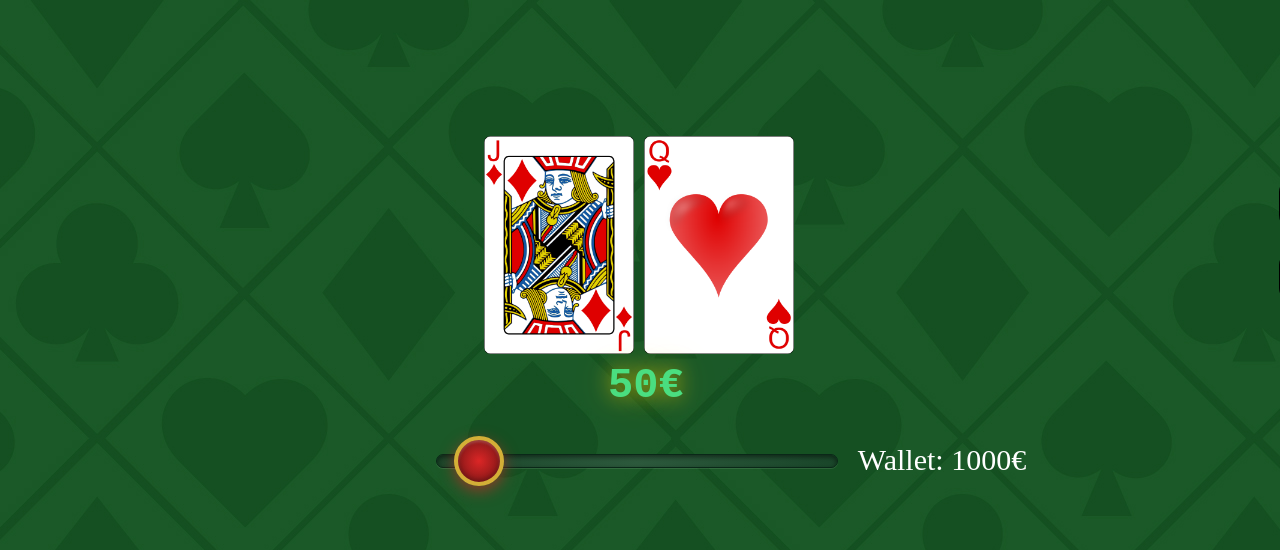
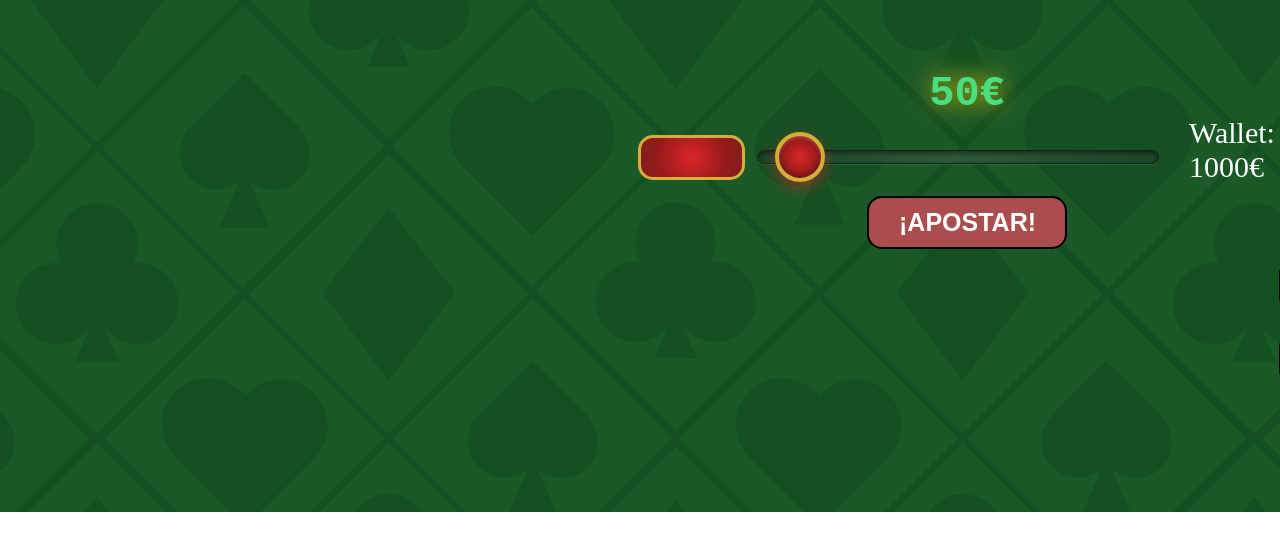
Before and after one commit to MedhoMs/bucajack, a plain HTML site: page index.html in a window 1280 px wide. Shown: the part 288-838 px from the top of the page. After the commit the page ends 800 px from the top, so only its background shows below. Drawn offline with Linux system fonts and the light colour scheme.

Commit message:
Added you have to choose the bet before play

```diff
--- a/index.html
+++ b/index.html
@@ -37,15 +37,18 @@
                     <button id="stand">Stand</button>
                 </div>
             </div>
-        </main>
+
 
             <div id="bet-money">
                 <p id="current-money"></p>
                 <div class="bet-value">
                     <p id="bet-amount">50€</p>
                     <input type="range" min="1" value="50" class="slider" id="money-slider">
+                    <button id="bet-money-selected">¡APOSTAR!</button>
                 </div>
+                <input type="number" min="1" id="exact-bet">
             </div>
+        </main>
 
         <dialog id="win-lose-dialog" >
             <div id="dialog-header"></div>
--- a/main.js
+++ b/main.js
@@ -19,8 +19,9 @@ function getRandomCard() {
 }
 
 window.addEventListener("load", () => {
-    dealerStartRound();
-    playerStartRound();
+    selectBet();
+    //dealerStartRound();
+    //playerStartRound();
 });
 
 ////////VARIABLES////////
@@ -37,8 +38,11 @@ let winLoseText = document.getElementById("win-lose-text");
 let againButton = document.getElementById("again");
 let moneyRound = document.getElementById("money-round");
 let moneySlider = document.getElementById("money-slider");
+let betMoney = document.getElementById("bet-money"); //Div que contiene todo para apostar(slider, dinero, input...)
 let betAmount = document.getElementById("bet-amount");
 let currentMoney = document.getElementById("current-money");
+let exactBet = document.getElementById("exact-bet"); //El input para apostar el dinero justo
+let betMoneySelected = document.getElementById("bet-money-selected"); //Boton para empezar la apuesta
 
 ////////VARIABLES////////
 
@@ -51,6 +55,7 @@ let cardPlayerId = 1; //Id que incrementara a medida que el jugador saque una ca
 let moneyEarned = 1000;
 currentMoney.innerHTML = `Wallet: ${moneyEarned}€`; //El dinero que tengo
 moneySlider.max = moneyEarned;
+exactBet.max = moneyEarned;
 
 ////////GLOBAL VARIABLES////////
 
@@ -68,24 +73,23 @@ stand.addEventListener("mouseup", standCard);
 //El atributo "click" me permite usar tanto el click del raton como el ENTER para disparar el evento
 againButton.addEventListener("click", restartRound);
 
-let isDragging = false; //Boolean para comprobar si la sliding bar esta siendo pulsado, y poder usar el listener de "mousemove"
-
-moneySlider.addEventListener('mousedown', function() {
-    isDragging = true;
-});
-
-//Si "isDragging" es true, se activa lo que diga el listener que lo deberia de ser porque lo es cuando mantengo el click por el anterior listener
-moneySlider.addEventListener('mousemove', function() {
-    if (isDragging) {
-        betAmount.innerHTML = `${moneySlider.value}€`;
+//Evento para apostar con el dinero exacto seleccionado
+exactBet.addEventListener("keyup", function(e) {
+    if (e.key === "Enter") {
+        betAmount.innerHTML = `${exactBet.value}€`;
+        if (exactBet.value > moneyEarned) {
+            betAmount.innerHTML = `${moneyEarned}€`
+        }
     }
 });
 
-moneySlider.addEventListener('mouseup', function() {
-    if (isDragging) {
-        isDragging = false;
-    }
+betMoneySelected.addEventListener("click", function() {
+    betMoney.style.display = "none";
+    dealerStartRound();
+    playerStartRound();
 });
+
+let isDragging = false; //Boolean para comprobar si la sliding bar esta siendo pulsado, y poder usar el listener de "mousemove"
 
 ////////EVENTS////////
 
@@ -99,6 +103,25 @@ moneySlider.addEventListener('mouseup', function() {
 
 
 ////////FUNCTIONS////////
+
+function selectBet() {
+    moneySlider.addEventListener('mousedown', function() {
+        isDragging = true;
+    });
+
+    //Si "isDragging" es true, se activa lo que diga el listener que lo deberia de ser porque lo es cuando mantengo el click por el anterior listener
+    moneySlider.addEventListener('mousemove', function() {
+        if (isDragging) {
+            betAmount.innerHTML = `${moneySlider.value}€`;
+        }
+    });
+
+    moneySlider.addEventListener('mouseup', function() {
+        if (isDragging) {
+            isDragging = false;
+        }
+    });
+}
 
 function dealerStartRound() {
     //Declaro "cardName = cardsDict[0][0]" y "cardValue = cardsDict[0][1]", que recojo del return de "getRandomCard",
@@ -242,6 +265,7 @@ function winLoseScreen(winner) {
         currentMoney.innerHTML = `Wallet: ${calcMoney}€`; //El dinero que tenia restado por lo que aposté
         moneyEarned = calcMoney; //Actualizo mi dinero maximo
         moneySlider.max = moneyEarned; //Actualizo el max del slider
+        exactBet.max = moneyEarned; //Actualizo el max del input para el dinero exacto
 
         winLoseText.innerHTML = `Has perdido bobolón <br> El dealer te la ha jugado (Esto esta amañado)`;
         moneyRound.innerHTML = `Pierdes: -${moneyEarnedFromBet}`;
@@ -252,6 +276,7 @@ function winLoseScreen(winner) {
         currentMoney.innerHTML = `Wallet: ${calcMoney}€`; //El dinero que tenia duplicado por haber ganado
         moneyEarned = calcMoney; //Actualizo mi dinero maximo
         moneySlider.max = moneyEarned; //Actualizo el max del slider
+        exactBet.max = moneyEarned; //Actualizo el max del input para el dinero exacto
 
         winLoseText.innerHTML = `¡Has ganado cabronazo <br> El dealer está llorando en una esquina!`;
 
@@ -308,8 +333,11 @@ function restartRound() {
     moneySlider.style.pointerEvents = "all";
 
     //Llamamos a las funciones para que el dealer y el player vuelva a empezar la ronda
-    dealerStartRound();
-    playerStartRound();
+    //dealerStartRound();
+    //playerStartRound();
+
+    betMoney.style.display = "flex";
+    selectBet();
 }
 
 ////////FUNCTIONS////////
--- a/style.css
+++ b/style.css
@@ -8,12 +8,13 @@ body::-webkit-scrollbar {
 }
 
 main {
-    min-height: 79vh;
+    position: relative;
+    min-height: 95vh;
     display: flex;
     flex-direction: column;
     align-items: center;
     justify-content: center;
-    gap: 130px;
+    gap: 230px;
 }
 
 .counter {
@@ -117,22 +118,37 @@ dialog {
 }
 
 #bet-money {
-    position: relative;
-    bottom: 50px;
-    left: 90px;
+    position: absolute;
+    top: 350px;
+    left: 630px;
     display: flex;
     flex-direction: row-reverse;
     justify-content: center;
     align-items: center;
+    gap: 10px;
 }
 
 #current-money {
     font-size: 30px;
     margin: 0px;
-    padding-top: 100px;
+    padding-bottom: 50px;
 }
 
-#bet-money input {
+#exact-bet {
+    color: white;
+    text-align: center;
+    border: 3px solid #d4af37;
+    border-radius: 15px;
+    font-size: 25px;
+    font-weight: bold;
+    width: 100px;
+    margin-bottom: 35px;
+    padding: 5px;
+    background: radial-gradient(circle, #dc2626 0%, #991b1b 60%, #7f1d1d 100%);
+    outline: none;
+}
+
+#money-slider {
     width: 400px;
     margin-right: 20px;
 }
@@ -140,15 +156,34 @@ dialog {
 .bet-value {
     display: flex;
     flex-direction: column;
+    align-items: center;
+    gap: 30px;
 }
 
 #bet-amount {
     color: #4ade80;
     font-size: 42px;
+    margin: 0;
 }
 
 
 /*/////////FUMADA DE CLAUDE PARA LOS ESTILOS DE LA BARRA/////////*/
+
+
+/*/////////QUITARLE LAS FLECHAS AL INPUT NUMBER/////////*/
+
+#exact-bet::-webkit-inner-spin-button,
+#exact-bet::-webkit-outer-spin-button {
+    -webkit-appearance: none;
+    margin: 0;
+}
+
+#exact-bet {
+    -moz-appearance: textfield;
+}
+
+/*/////////QUITARLE LAS FLECHAS AL INPUT NUMBER/////////*/
+
 
 @keyframes shine {
     0%, 100% { opacity: 0.5; }
```
Lines whose indentation alone changed are shown as unchanged.
